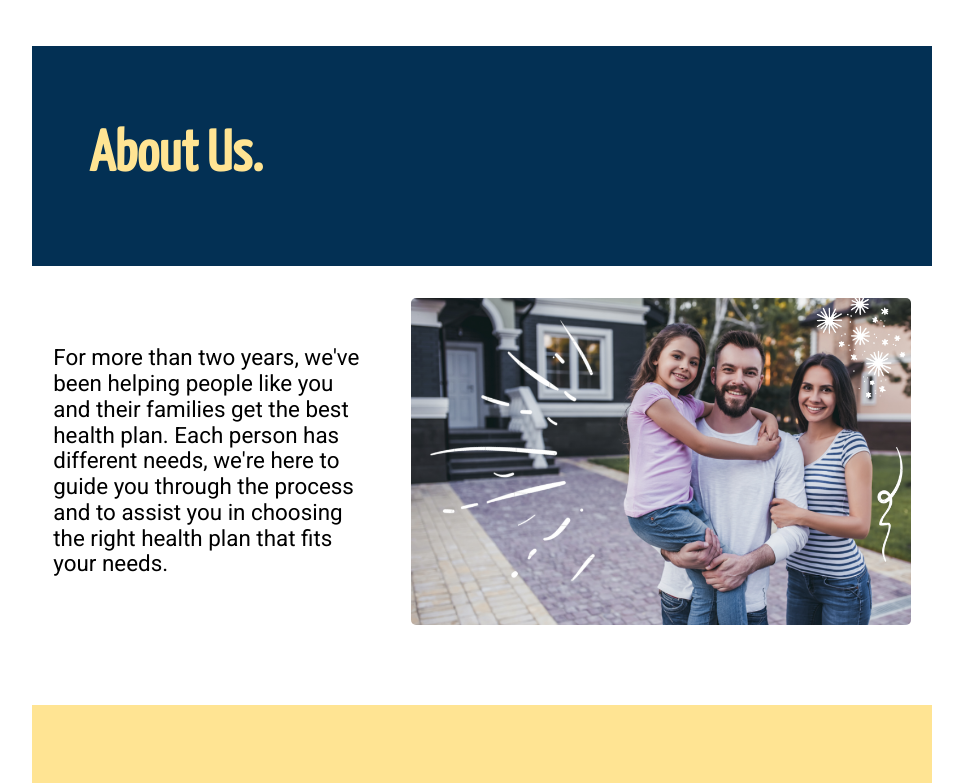
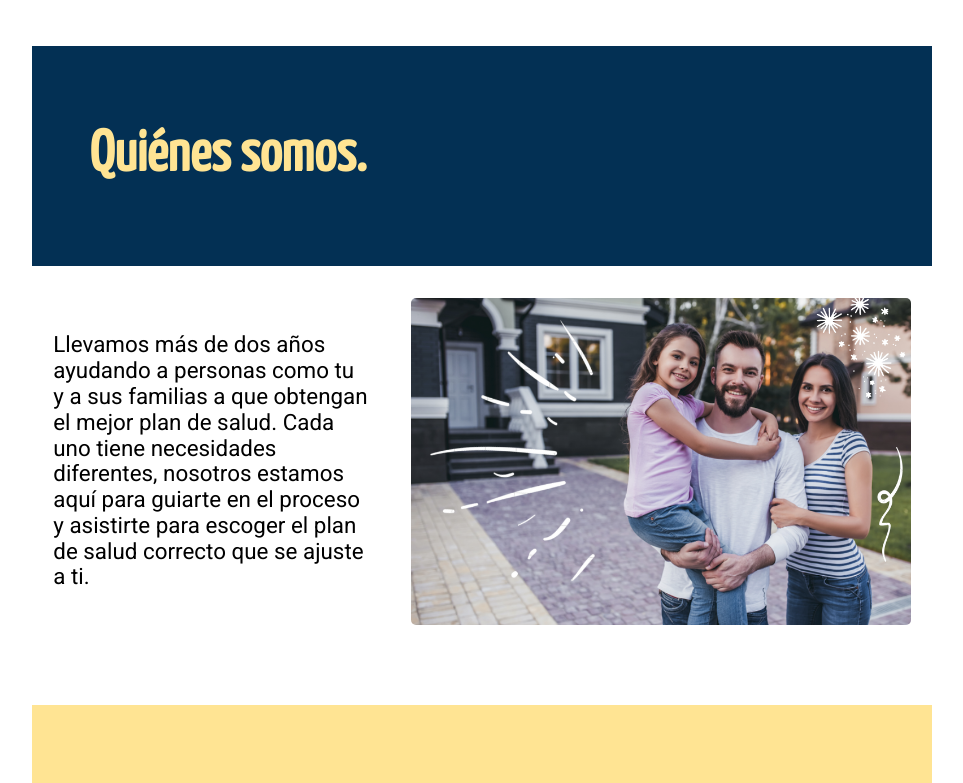
Before and after one commit to jpdevspace/React_IdealInsuranceFL, a React (Create React App) app: page / in a window 1280 px wide. Shown: the part 1080-1863 px from the top of the page, without its empty margins (158-1121 px from the left). Built offline with nearby package versions, Linux system fonts and the light colour scheme.

Commit message:
Spanish as default, changed title on About Us section [spanish]

```diff
--- a/src/App.jsx
+++ b/src/App.jsx
@@ -8,7 +8,7 @@ import { GlobalStyle } from "./utils";
 import ContactUs from "./components/ContactUs";
 
 const App = () => {
-  const languageHook = useState("english");
+  const languageHook = useState("spanish");
 
   return (
     <LanguageContext.Provider value={languageHook}>
--- a/src/Context/LanguageContext.js
+++ b/src/Context/LanguageContext.js
@@ -1,5 +1,5 @@
 import { createContext } from "react";
 
-const LanguageContext = createContext(["english", () => {}]);
+const LanguageContext = createContext(["spanish", () => {}]);
 
 export default LanguageContext;
--- a/src/components/AboutUs.jsx
+++ b/src/components/AboutUs.jsx
@@ -12,7 +12,7 @@ const AboutUs = () => {
       body: "For more than two years, we've been helping people like you and their families get the best health plan. Each person has different needs, we're here to guide you through the process and to assist you in choosing the right health plan that fits your needs."
     },
     spanish: {
-      title: "Sobre Nosotros.",
+      title: "Quiénes somos.",
       body: "Llevamos más de dos años ayudando a personas como tu y a sus familias a que obtengan el mejor plan de salud. Cada uno tiene necesidades diferentes, nosotros estamos aquí para guiarte en el proceso y asistirte para escoger el plan de salud correcto que se ajuste a ti.",
     }
   }
```
